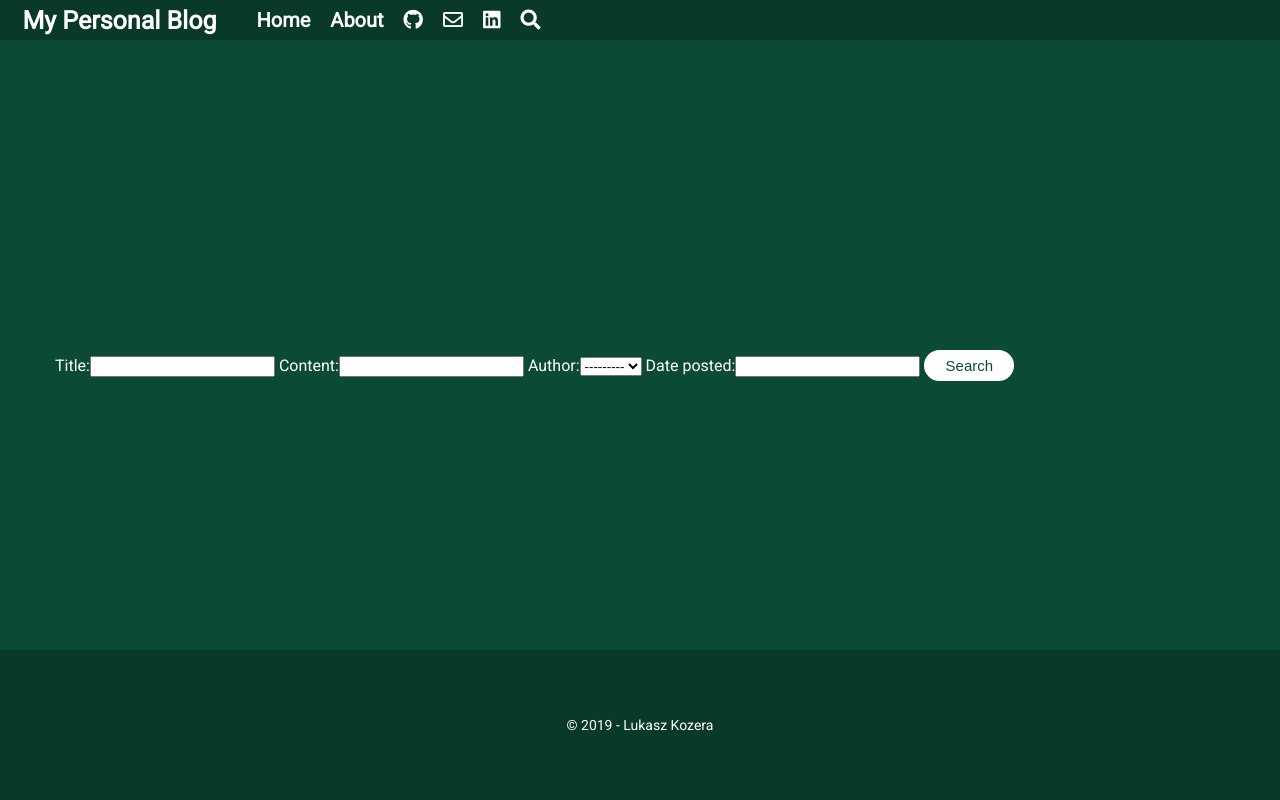
After one commit to Frohus/my_blog, a Django app: page /search/ in a window 1280 px wide. The commit adds this page. Run offline with Django 3.2, Linux system fonts and the light colour scheme; data that the repository does not hold is empty; parts of the project's set-up code (start-up, migrations or seed data) failed here and were passed over; some libraries are stand-ins or nearby versions.

Commit message:
Comments styling, Added search option

```diff
--- a/blog/static/blog/styles.css
+++ b/blog/static/blog/styles.css
@@ -1,5 +1,7 @@
 :root {
     --django-color: hsla(157, 72%, 17%, 1);
+    --django-color2: hsla(157, 72%, 13%, 1);
+    --django-color-hover: hsla(157, 72%, 30%, 1);
 }
 
 * {
@@ -14,7 +16,8 @@ html {
 }
 
 body {
-    background-color: white;
+    /*background-color: white;*/
+    background-color: var(--django-color);
     font-family: 'Roboto', sans-serif;
     color: black;
     margin: 0;
@@ -31,7 +34,7 @@ body {
 }
 
 .navbar {
-    background-color: var(--django-color);
+    background-color: var(--django-color2);
     width: 100%;
     height: 40px;
     display: flex;
@@ -80,7 +83,7 @@ a {
 }
 
 li a:hover {
-    color: hsla(157, 72%, 83%, 1);
+    color: var(--django-color-hover);
 }
 
 .post-container {
@@ -97,7 +100,7 @@ li a:hover {
     padding: 125px 25px;
     box-sizing: border-box;
     font-size: 30px;
-    color: var(--django-color);
+    color: white;
 }
 
 .main-header p {
@@ -113,6 +116,10 @@ li a:hover {
 
 .post-title {
     color: black;
+}
+
+button:hover {
+    cursor: pointer;
 }
 
 .button-green, .button-white {
@@ -142,16 +149,16 @@ li a:hover {
 }
 
 .button-white:hover {
-    background: hsla(157, 72%, 83%, 1);
-    color: var(--django-color);
+    background: var(--django-color-hover);
+    color: white;
     border: solid transparent 2px;
 }
 
 .post-detail {
     background-color: white;
-    margin: auto;
+    margin: auto auto 10px;
     padding: 10px;
-    border: solid yellowgreen 3px;
+    /*border: solid yellowgreen 3px;*/
     width: 100%;
 }
 
@@ -174,15 +181,15 @@ li a:hover {
 
 .paginate-button {
     font-size: 15px;
-    color: white;
+    color: var(--django-color);
     padding: 20px;
-    background: var(--django-color);
+    background: white;
     border: solid transparent 2px;
     border-radius: 20px;
 }
 
 .footer {
-    background-color: var(--django-color);
+    background-color: var(--django-color2);
     flex-shrink: 0;
     height: 150px;
     padding: 20px;
@@ -217,3 +224,45 @@ li a:hover {
 }
 
 /* todo: comments styling in post-detail */
+
+.comment {
+    /*border: 2px white solid;*/
+    padding: 10px;
+    margin-top: 10px;
+    background: white;
+    color: black;
+}
+
+.no-comments {
+    color: white;
+}
+
+.post-comment, .post-form {
+    color: white;
+}
+
+.new-comment {
+    color: white;
+}
+
+.comment-author {
+    display: inline-block;
+    margin-right: 5px;
+    font-size: 18px;
+    font-weight: bold;
+}
+
+.comment-date {
+    color: grey;
+    font-size: 12px;
+}
+
+.search-results {
+    display: flex;
+    flex-direction: column;
+}
+
+.search-form {
+    margin-top: 100px;
+    color: white;
+}
--- a/blog/templates/blog/add_comment_to_post.html
+++ b/blog/templates/blog/add_comment_to_post.html
@@ -1,10 +1,10 @@
 {% extends 'blog/base.html' %}
 {% load bulma_tags %}
 {% block content %}
-    <h1>New Comment</h1>
-    <form method="POST" class="post-form">
+    <h1 class="new-comment">Add Comment</h1>
+    <form method="POST" class="post-comment">
         {% csrf_token %}
         {{ form|bulma }}
-        <button type="submit" class="button">Comment</button>
+        <button type="submit" class="button-white">Comment</button>
     </form>
 {% endblock %}
--- a/blog/templates/blog/base.html
+++ b/blog/templates/blog/base.html
@@ -31,7 +31,7 @@
         {# todo: contact form #}
         <li><a href="https://www.linkedin.com/in/lukasz-kozera/" target="_blank" rel="noopener">
             <i class="fab fa-linkedin"></i></a></li>
-        <li><a href="#"><i class="fas fa-search"></i></a></li>
+        <li><a href="{% url 'search' %}"><i class="fas fa-search"></i></a></li>
     </ul>
 {% if user.is_authenticated %}
     <ul class="right">
--- a/blog/templates/blog/post_form.html
+++ b/blog/templates/blog/post_form.html
@@ -1,9 +1,9 @@
 {% extends 'blog/base.html' %}
 {% load bulma_tags %}
 {% block content %}
-<form method="POST">
+<form method="POST" class="post-form">
     {% csrf_token %}
     {{ form|bulma }}
-    <button class="button-green" type="submit">Post</button>
+    <button class="button-white" type="submit">Post</button>
 </form>
 {% endblock %}
--- /dev/null
+++ b/blog/templates/blog/post_list.html
@@ -0,0 +1,13 @@
+{% extends 'blog/base.html' %}
+{% load bulma_tags %}
+{% block content %}
+    <form method="GET" class="search-form">
+        {{ filter.form|bulma }}
+        <button class="button-white" type="submit">Search</button>
+    </form>
+    <ul class="search-results">
+    {% for post in filter.qs %}
+        <li>{{ post.title }} - {{ post.content|safe }}</li>
+    {% endfor %}
+    </ul>
+{% endblock %}
--- a/blog/urls.py
+++ b/blog/urls.py
@@ -1,4 +1,4 @@
-from django.urls import path
+from django.urls import path, re_path
 from .views import (PostsView,
                     PostCreateView,
                     PostDetailView,
@@ -6,7 +6,10 @@ from .views import (PostsView,
                     PostDeleteView,
                     add_comment_to_post,
                     comment_approve,
-                    comment_remove,)
+                    comment_remove,
+                    SearchView,
+                    )
+
 
 urlpatterns =[
     path('', PostsView.as_view(), name='homepage'),
@@ -17,4 +20,6 @@ urlpatterns =[
     path('post/<int:pk>/comment/', add_comment_to_post, name="add_comment_to_post"),
     path('comment/<int:pk>/approve/', comment_approve, name="comment-approve"),
     path('comment/<int:pk>/remove/', comment_remove, name="comment-remove"),
+    # re_path(r'^search/$', search, name='search'),
+    re_path(r'^search/$', SearchView.as_view(), name="search"),
 ]
--- a/blog/views.py
+++ b/blog/views.py
@@ -1,10 +1,16 @@
 from django.contrib.auth.decorators import login_required
 from django.shortcuts import render, get_object_or_404, redirect
 from django.contrib.auth.mixins import LoginRequiredMixin, UserPassesTestMixin
-from django.views.generic import ListView, CreateView, DetailView, UpdateView, DeleteView
+from django.views.generic import (ListView,
+                                  CreateView,
+                                  DetailView,
+                                  UpdateView,
+                                  DeleteView)
+from django_filters.views import FilterView
 
 from .forms import CommentForm
 from .models import Post, Comment
+from .filters import PostFilter
 
 # Create your views here.
 
@@ -81,3 +87,12 @@ def comment_remove(request, pk):
     comment = get_object_or_404(Comment, pk=pk)
     comment.delete()
     return redirect('post-detail', pk=comment.post.pk)
+
+
+# def search(request):
+#     post_filter = PostFilter(request.GET, queryset=Post.objects.all())
+#     return render(request, 'blog/post_list.html', {'filter': post_filter})
+
+class SearchView(FilterView):
+    model = Post
+    template_name = 'blog/post_list.html'
--- a/my_blog/settings.py
+++ b/my_blog/settings.py
@@ -110,7 +110,7 @@ AUTH_PASSWORD_VALIDATORS = [
 
 LANGUAGE_CODE = 'en-us'
 
-TIME_ZONE = 'GMT'
+TIME_ZONE = 'Europe/London'
 
 USE_I18N = True
 
@@ -128,7 +128,7 @@ STATIC_ROOT = os.path.join(BASE_DIR, 'static')
 
 TINYMCE_DEFAULT_CONFIG = {
     'height': 360,
-    'width': 1024,
+    'width': 1170,
     'cleanup_on_startup': True,
     'custom_undo_redo_levels': 20,
     'selector': 'textarea',
```
Also changed, not shown: blog/filters.py (added, +8 -0 lines), blog/templates/blog/post_detail.html (+5 -6 lines).
